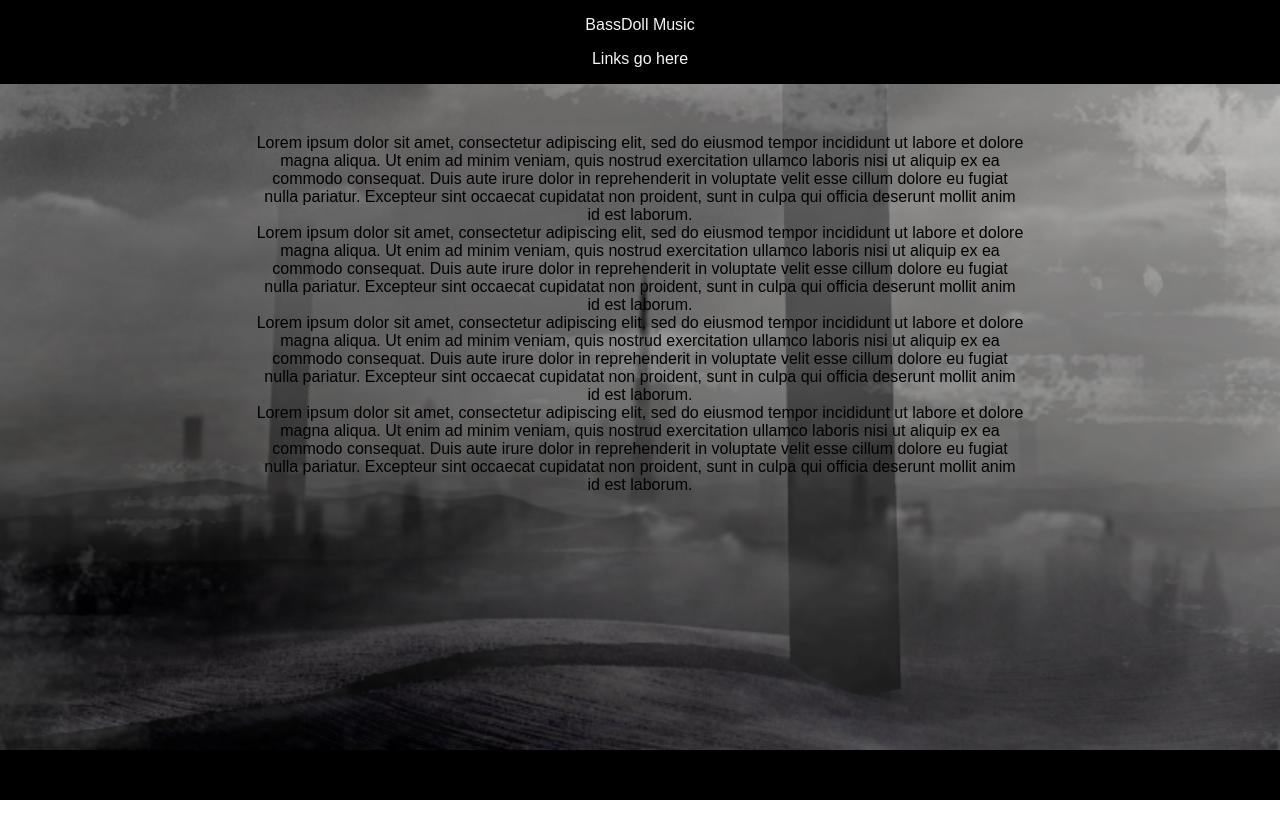
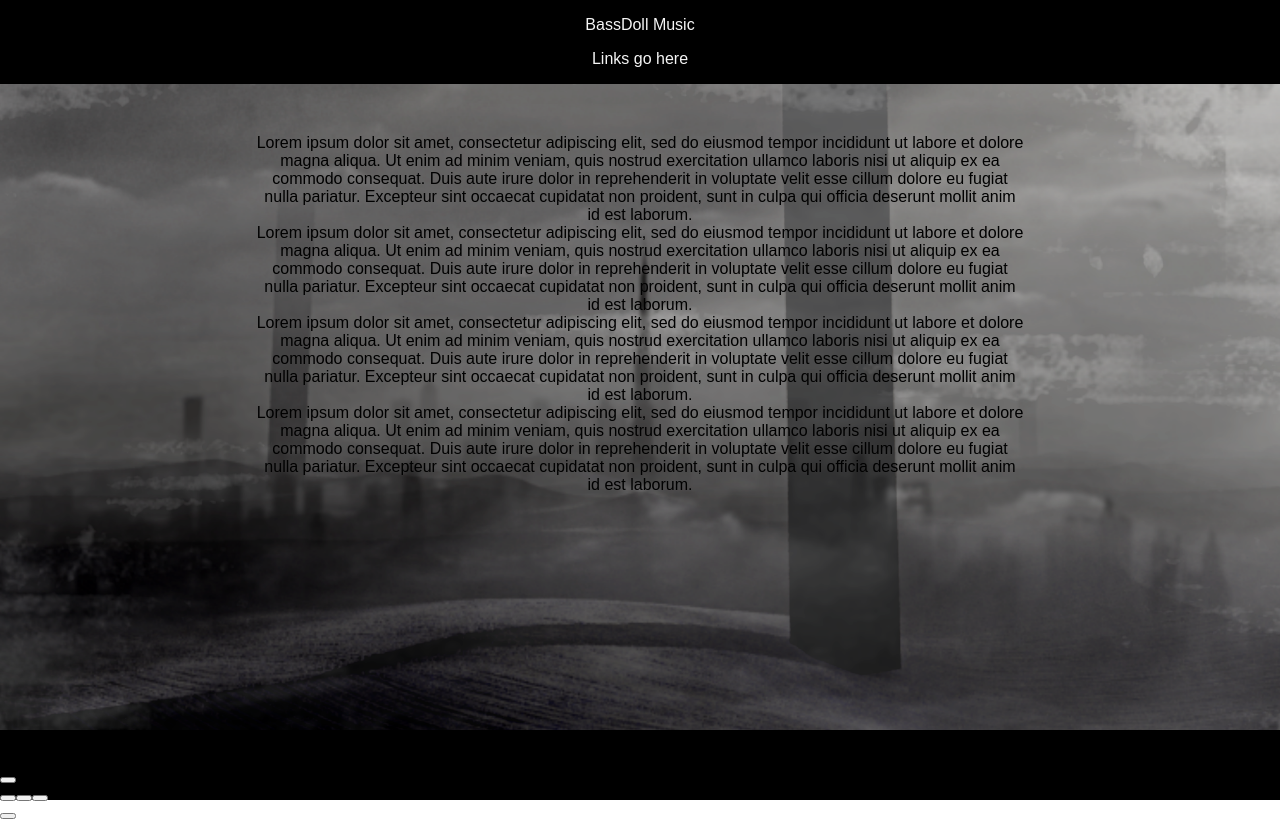
Before and after one commit to bassdollpresents/bassdollpresents.github.io, a React (Create React App) app: page / in a window 1280 px wide. Built offline with nearby package versions, Linux system fonts and the light colour scheme; no server answers.

Commit message:
Added autoplay

```diff
--- a/package.json
+++ b/package.json
@@ -5,6 +5,7 @@
   "dependencies": {
     "react": "^16.10.2",
     "react-dom": "^16.10.2",
+    "react-h5-audio-player": "^1.2.1",
     "react-scripts": "0.9.5",
     "styled-components": "^4.4.0"
   },
--- a/src/App.css
+++ b/src/App.css
@@ -11,3 +11,19 @@
 p {
   color: whitesmoke;
 }
+
+.react-h5-audio-player > div {
+  background-color: black !important;
+}
+
+.audio-info .time span {
+  color: white !important;
+}
+
+.toggle-play-button {
+  background-color: grey !important;
+}
+
+.toggle-play-button .pause-icon {
+  box-shadow: grey 7px 0px 0px 0px inset !important;
+}
--- a/src/App.js
+++ b/src/App.js
@@ -1,5 +1,6 @@
 import React, { Component } from 'react';
 import styled from 'styled-components';
+import AudioPlayer from 'react-h5-audio-player';
 
 import './App.css';
 
@@ -21,7 +22,11 @@ class App extends Component {
         Lorem ipsum dolor sit amet, consectetur adipiscing elit, sed do eiusmod tempor incididunt ut labore et dolore magna aliqua. Ut enim ad minim veniam, quis nostrud exercitation ullamco laboris nisi ut aliquip ex ea commodo consequat. Duis aute irure dolor in reprehenderit in voluptate velit esse cillum dolore eu fugiat nulla pariatur. Excepteur sint occaecat cupidatat non proident, sunt in culpa qui officia deserunt mollit anim id est laborum.
         </Body>
         <MusicBar>
-        music bar goes here
+          <AudioPlayer
+            autoPlay
+            loop
+            src={'music.mp3'}
+          />
         </MusicBar>
       </React.Fragment>
     );
@@ -79,6 +84,6 @@ class Body extends Component {
 }
 
 const MusicBar = styled.div`
-  height: 50px;
+  height: 70px;
   background-color: black;
 `;
```
Also changed, not shown: 2 other files (tests, documents, lock files or other folders).
